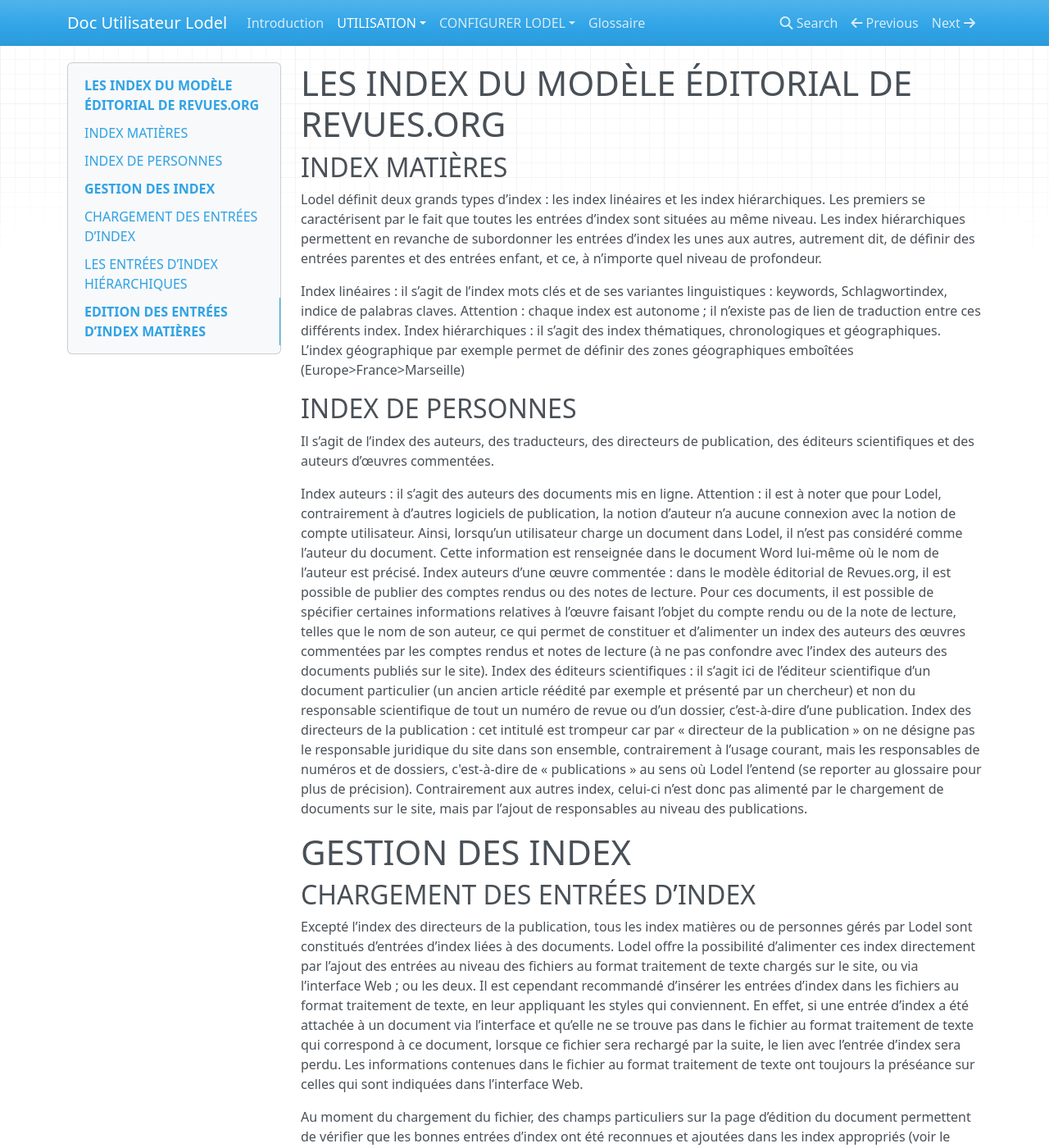
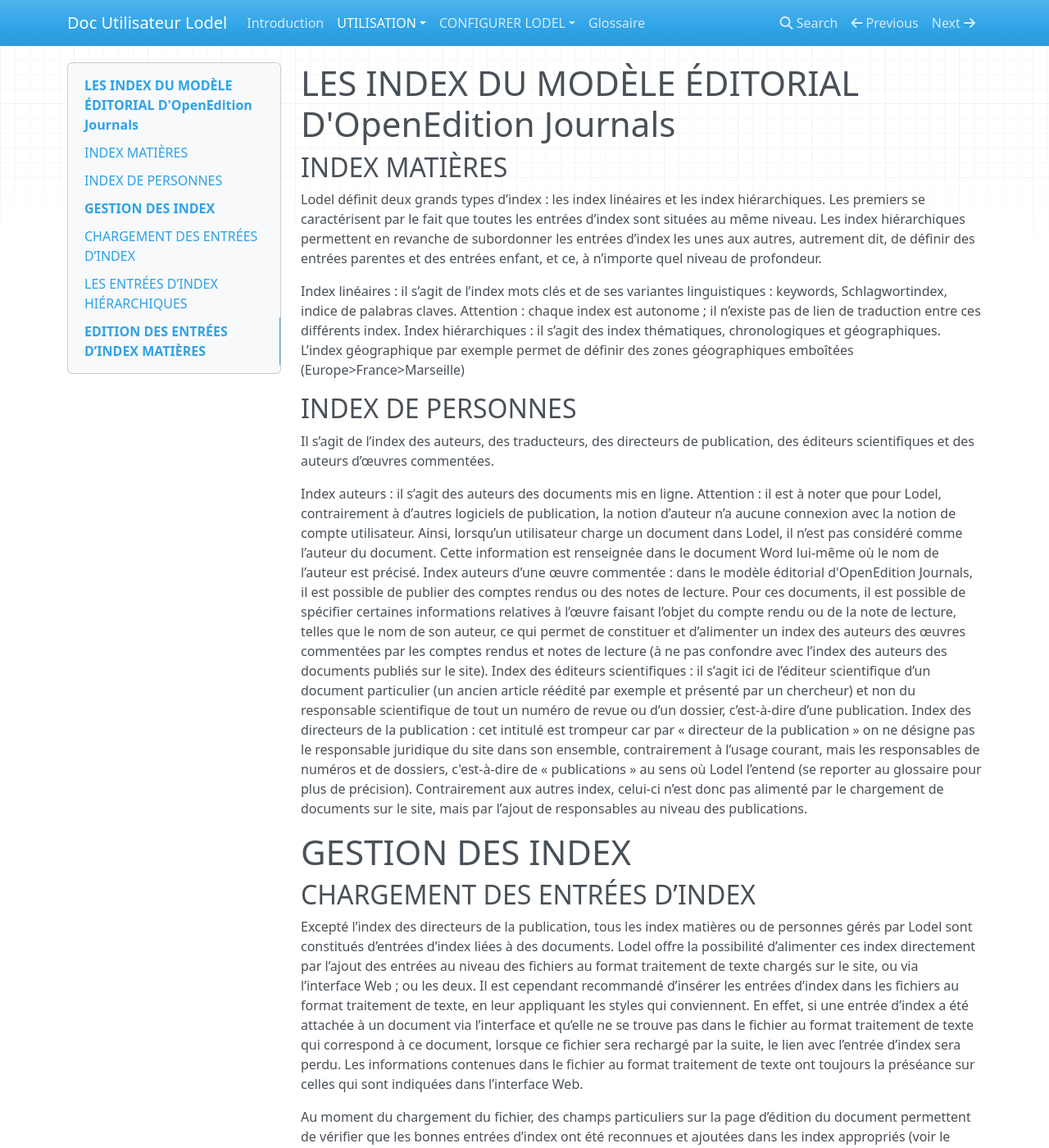
Before and after one commit to ValentinGeorgesDubost/Doc-Lodel-Utilisateur, an MkDocs documentation site: the page built from docs/Gérer index.md, in a window 1280 px wide and 1400 px high. Shown: the whole window at 82% size. Built offline with MkDocs 1.6.1, drawn with Linux system fonts in a browser that asks for light colours; nearby versions of some CDN libraries; old or Windows-style settings are respelled for this version of MkDocs.

Commit message:
Update Gérer index.md

```diff
--- a/docs/Gérer index.md
+++ b/docs/Gérer index.md
@@ -1,5 +1,5 @@
-LES INDEX DU MODÈLE ÉDITORIAL DE REVUES.ORG
-===========================================
+LES INDEX DU MODÈLE ÉDITORIAL D'OpenEdition Journals
+====================================================
 
 INDEX MATIÈRES
 --------------
@@ -15,7 +15,7 @@ INDEX DE PERSONNES
 Il s’agit de l’index des auteurs, des traducteurs, des directeurs de publication, des éditeurs scientifiques et des auteurs d’œuvres commentées.
 
 Index auteurs : il s’agit des auteurs des documents mis en ligne. Attention : il est à noter que pour Lodel, contrairement à d’autres logiciels de publication, la notion d’auteur n’a aucune connexion avec la notion de compte utilisateur. Ainsi, lorsqu’un utilisateur charge un document dans Lodel, il n’est pas considéré comme l’auteur du document. Cette information est renseignée dans le document Word lui-même où le nom de l’auteur est précisé.
-Index auteurs d’une œuvre commentée : dans le modèle éditorial de Revues.org, il est possible de publier des comptes rendus ou des notes de lecture. Pour ces documents, il est possible de spécifier certaines informations relatives à l’œuvre faisant l’objet du compte rendu ou de la note de lecture, telles que le nom de son auteur, ce qui permet de constituer et d’alimenter un index des auteurs des œuvres commentées par les comptes rendus et notes de lecture (à ne pas confondre avec l’index des auteurs des documents publiés sur le site).
+Index auteurs d’une œuvre commentée : dans le modèle éditorial d'OpenEdition Journals, il est possible de publier des comptes rendus ou des notes de lecture. Pour ces documents, il est possible de spécifier certaines informations relatives à l’œuvre faisant l’objet du compte rendu ou de la note de lecture, telles que le nom de son auteur, ce qui permet de constituer et d’alimenter un index des auteurs des œuvres commentées par les comptes rendus et notes de lecture (à ne pas confondre avec l’index des auteurs des documents publiés sur le site).
 Index des éditeurs scientifiques : il s’agit ici de l’éditeur scientifique d’un document particulier (un ancien article réédité par exemple et présenté par un chercheur) et non du responsable scientifique de tout un numéro de revue ou d’un dossier, c’est-à-dire d’une publication.
 Index des directeurs de la publication : cet intitulé est trompeur car par « directeur de la publication » on ne désigne pas le responsable juridique du site dans son ensemble, contrairement à l’usage courant, mais les responsables de numéros et de dossiers, c'est-à-dire de « publications » au sens où Lodel l’entend (se reporter au glossaire pour plus de précision). Contrairement aux autres index, celui-ci n’est donc pas alimenté par le chargement de documents sur le site, mais par l’ajout de responsables au niveau des publications.
 
```
